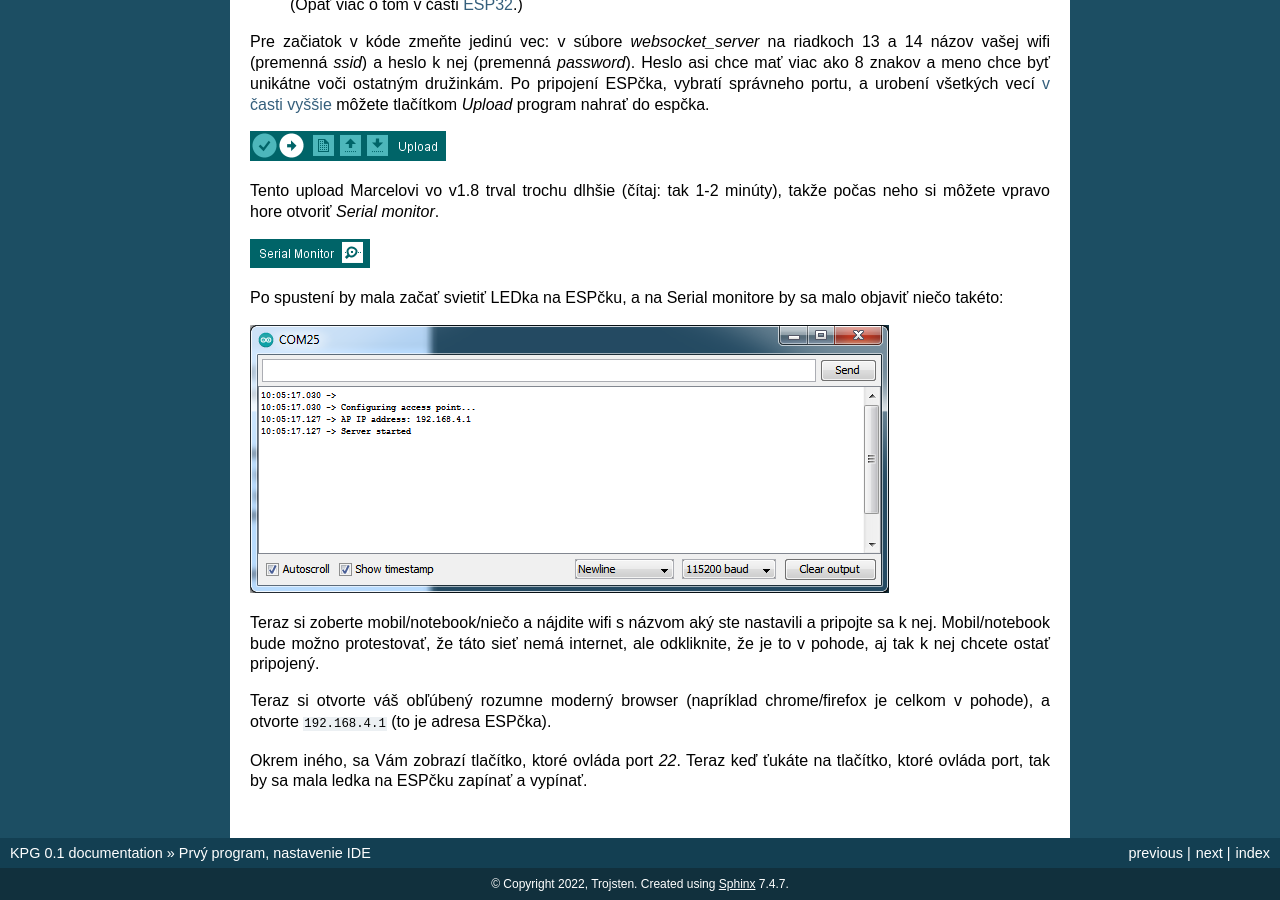
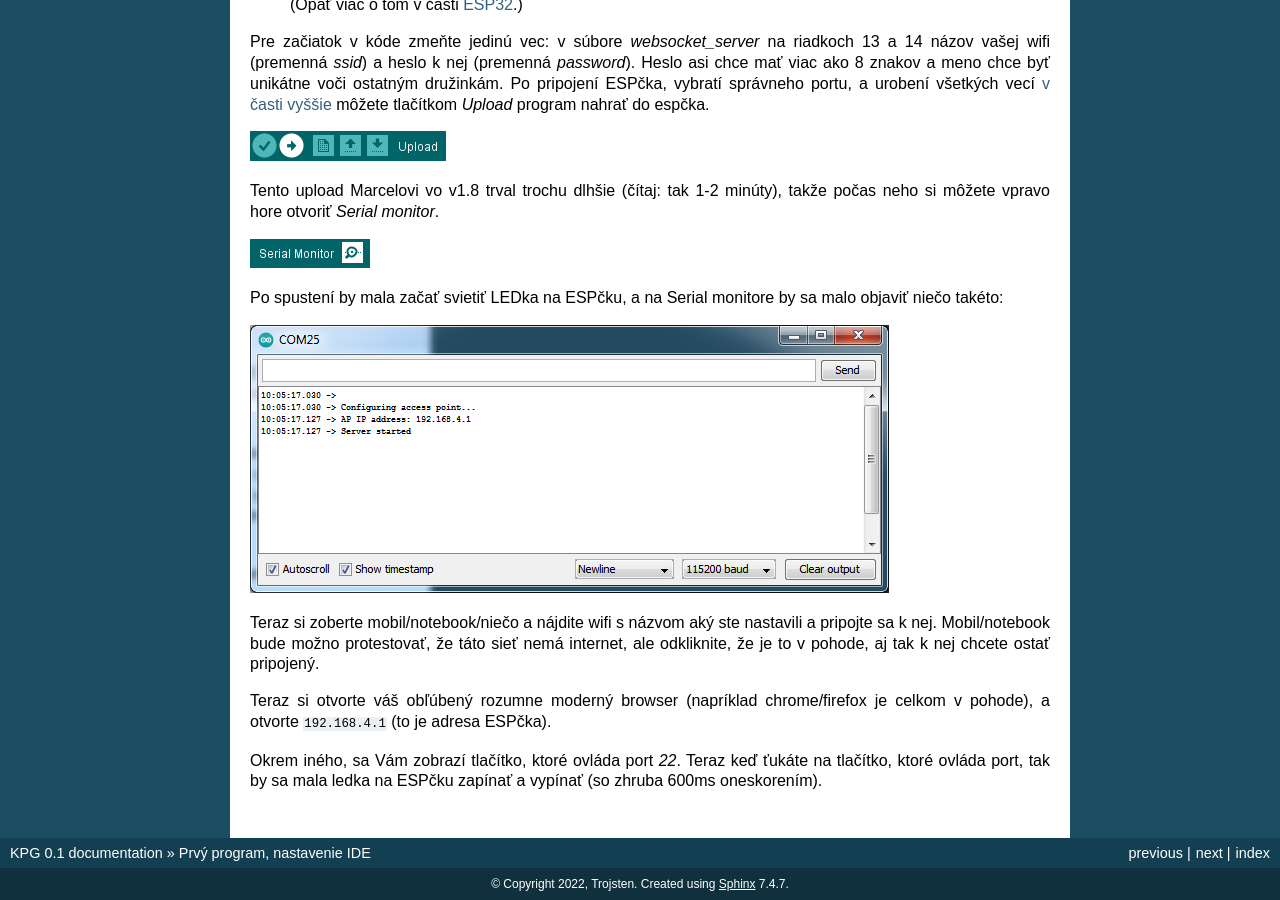
Before and after one commit to marcel3032/konstrukckoprobojogeometria, a Sphinx documentation site: the page built from docs/source/installation.rst, in a window 1280 px wide and 900 px high, scrolled down 3912 px. Built offline with Sphinx 7.4.7, drawn with Linux system fonts in a browser that asks for light colours.

```diff
--- a/docs/source/code.rst
+++ b/docs/source/code.rst
@@ -54,8 +54,6 @@ Viac o stránke je nasledujúcom odstavci :ref:`client`.
 
    Funkcia, ktorá rieši prijatie správy z websocketu.
    V zásade jediné, čo Vás z nej musí zaujímať je, že zavolá funkciu :func:`handleMessage::handleMessage()`.
-   Okrem tohoto, v tejto funkcii sa nachádza aj schválne umiestnený delay,
-   aby mal robot nejjakú latenciu. Prosím, nemažte tieto riadky.
 
    :param port1: prvý port, na ktorý je pripojený motor
    :param port2: druhý port, na ktorý je pripojený motor
@@ -153,6 +151,9 @@ Stránka a robot spolu komunikujú cez websocket.
 Komunikácia prebieha obojsmerne. Od klienta chodia robotovi príkazy
 na zmenu výstupnej hodnoty pinov a od robota informácie o úspešne zmenenej výstupnej hodnote,
 zmenenej vstupnej hodnote a pomocné debugovacie výpisy.
+
+V súbore :code:`init_js` sa nachádza aj dĺžka schválne umiestneného delayu,
+aby mal robot nejakú latenciu. Prosím, nemažte tieto riadky.
 
 
 .. js:function:: init_js.initWebSocket()
--- a/docs/source/components.rst
+++ b/docs/source/components.rst
@@ -67,5 +67,5 @@ Od robota do pripojeného zariadenia (mobilu) sú posielané informácie o tom,
 ako robot nastavil nejaký výstup, rôzne pomocné výpisy,
 pomocou ktorých môžete robota ladiť a tiež aj informácie zo vstupných senzorov (čiary alebo dotyku).
 
-Akékoľvek ovládanie robota je schválne mierne oneskorené,
+Niektoré ovládania robota sú schválne mierne oneskorené,
 aby dávalo zmysel programovať si vlastné automatizované funkcie.
--- a/docs/source/installation.rst
+++ b/docs/source/installation.rst
@@ -123,4 +123,5 @@ Teraz si otvorte váš obľúbený rozumne moderný browser (napríklad chrome/f
 a otvorte :code:`192.168.4.1` (to je adresa ESPčka).
 
 Okrem iného, sa Vám zobrazí tlačítko, ktoré ovláda port `22`.
-Teraz keď ťukáte na tlačítko, ktoré ovláda port, tak by sa mala ledka na ESPčku zapínať a vypínať.
+Teraz keď ťukáte na tlačítko, ktoré ovláda port, tak by sa mala ledka na ESPčku zapínať a vypínať
+(so zhruba 600ms oneskorením).
--- a/docs/source/other.rst
+++ b/docs/source/other.rst
@@ -31,6 +31,8 @@ Nasleduje zoznam vecí, o ktorých vieme, že nefungujú, resp. možno nefunguj
   tak by všetko mohlo fungovať +- očakávane.
 * Ak chcete z nejakého portu čítať vstup, napríklad si na neho napojiť tlačítko,
   tak aj ak nepotrebujete z neho mať výstup v mobile, tak si ho tam pridajte (najmä do :code:`checkInputs.ino`), keďže tam sa pri inicializácii rieši, aby bol port správne vstupný.
+* V javascripte, ktorý ovláda motory, digitálne a analógové vstupy sú schválne umiestnené časti kódu,
+  ktoré spôsobujú latenciu.
 * V prípade, že v serial monitore dostanete takýto error:
 
   .. code-block:: none
--- a/docs/source/schemas.rst
+++ b/docs/source/schemas.rst
@@ -153,4 +153,4 @@ Schéma zapojenia je pomerne jednoduchá:
    LEDku zapájajte vždy s odporom, a nikdy nie bez neho, lebo môžete ESPčko skratovať.
 
 LEDku viete ovládať aj digitálne (0/1), aj analógovo.
-Pri pípači viete meniť tón tak, že ho ovládate analógovo.
+Pri pípači viete trochu meniť tón a zároveň hlasitosť tak, že ho ovládate analógovo.
```
Also changed, not shown: 3 other files.
